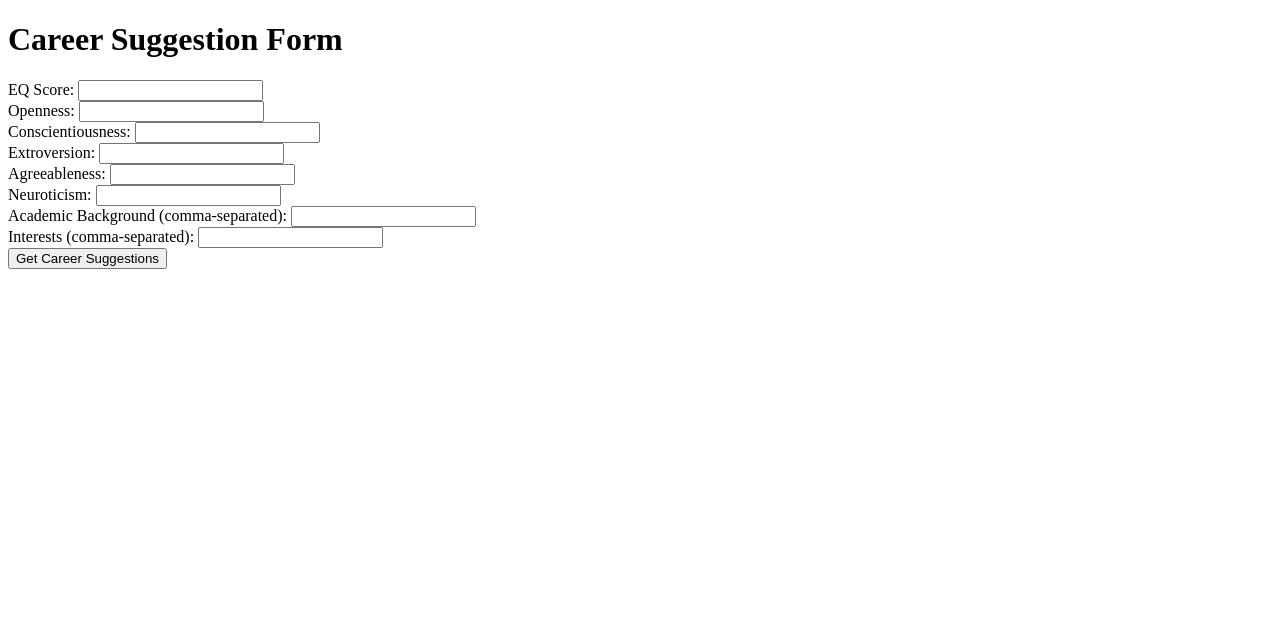
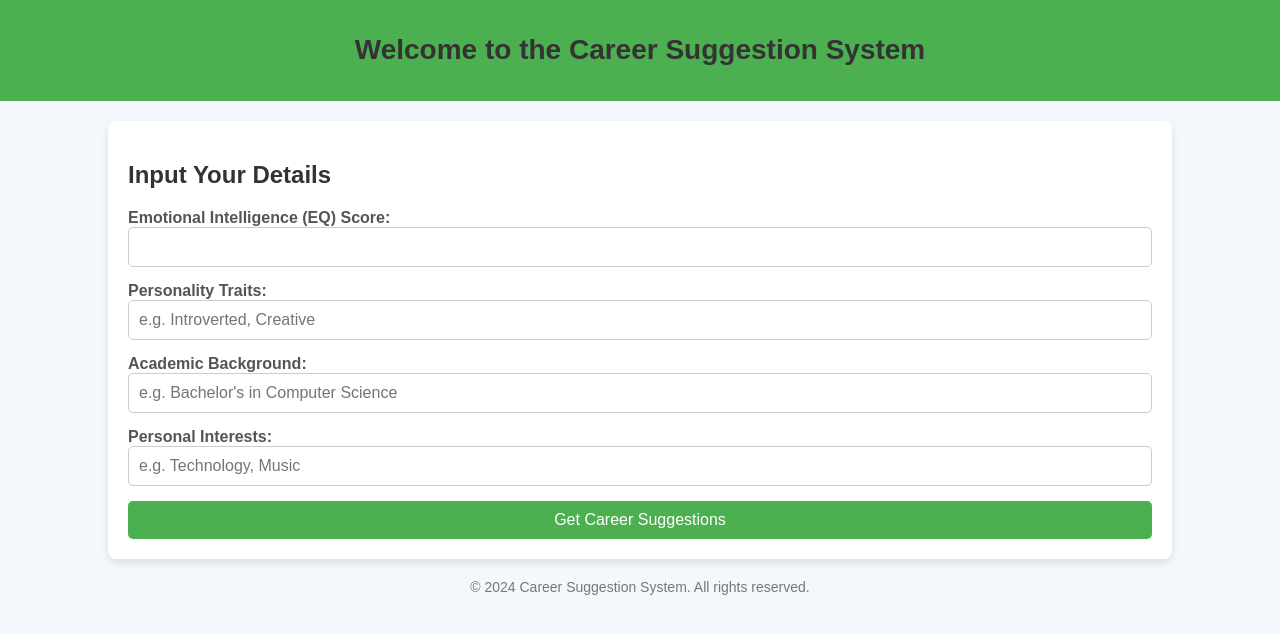
Before and after one commit to Juliusmidega3/carear-suggestions, a Django app: template templates/index.html in a window 1280 px wide. Shown: the top 634 px of the page. Run offline with Django 5.2, Linux system fonts and the light colour scheme; the template is opened without the code that fills it, so the values that code supplies are empty.

Commit message:
3rd commit

```diff
--- a/career_suggestion/urls.py
+++ b/career_suggestion/urls.py
@@ -1,8 +1,11 @@
 # career_suggestion/urls.py
+
 from django.contrib import admin
-from django.urls import path, include
+from django.urls import include, path
+from django.views.generic import RedirectView
 
 urlpatterns = [
     path('admin/', admin.site.urls),
-    path('', include('recommendations.urls')),  # Include app URLs
+    path('', RedirectView.as_view(url='recommendations/', permanent=False)),  # Redirect root URL
+    path('recommendations/', include('recommendations.urls')),
 ]
--- a/recommendations/urls.py
+++ b/recommendations/urls.py
@@ -1,6 +1,9 @@
 # recommendations/urls.py
+
 from django.urls import path
 from . import views
+
+app_name = 'recommendations'  # Ensure this is defined
 
 urlpatterns = [
     path('', views.index, name='index'),
--- a/recommendations/views.py
+++ b/recommendations/views.py
@@ -17,7 +17,7 @@ career_data = pd.DataFrame({
 })
 
 def index(request):
-    return render(request, 'recommendations/index.html')
+    return render(request, 'index.html')
 
 def get_recommendations(request):
     if request.method == 'POST':
@@ -45,6 +45,6 @@ def get_recommendations(request):
         recommendations = recommend_careers(user_data, career_data)
 
         # Pass recommendations to results page
-        return render(request, 'recommendations/results.html', {'careers': recommendations})
+        return render(request, 'results.html', {'careers': recommendations})
 
-    return render(request, 'recommendations/index.html')
+    return render(request, 'index.html')
--- a/templates/index.html
+++ b/templates/index.html
@@ -1,39 +1,110 @@
-<!-- recommendations/templates/recommendations/index.html -->
 <!DOCTYPE html>
 <html lang="en">
 <head>
     <meta charset="UTF-8">
+    <meta name="viewport" content="width=device-width, initial-scale=1.0">
     <title>Career Suggestion System</title>
+    <style>
+        body {
+            font-family: 'Arial', sans-serif;
+            background-color: #f4f7fc;
+            margin: 0;
+            padding: 0;
+            color: #333;
+        }
+        header {
+            background-color: #4CAF50;
+            color: white;
+            padding: 15px;
+            text-align: center;
+        }
+        .container {
+            width: 80%;
+            margin: 20px auto;
+            padding: 20px;
+            background-color: white;
+            border-radius: 8px;
+            box-shadow: 0 4px 8px rgba(0, 0, 0, 0.1);
+        }
+        h1 {
+            font-size: 28px;
+            margin-bottom: 20px;
+            color: #333;
+        }
+        form {
+            display: flex;
+            flex-direction: column;
+        }
+        .form-group {
+            margin-bottom: 15px;
+        }
+        label {
+            margin-bottom: 5px;
+            font-weight: bold;
+            color: #555;
+        }
+        input[type="text"], input[type="number"], select {
+            padding: 10px;
+            border: 1px solid #ccc;
+            border-radius: 5px;
+            font-size: 16px;
+            width: 100%;
+            box-sizing: border-box;
+        }
+        input[type="submit"] {
+            padding: 10px 15px;
+            background-color: #4CAF50;
+            color: white;
+            border: none;
+            border-radius: 5px;
+            font-size: 16px;
+            cursor: pointer;
+            transition: background-color 0.3s;
+        }
+        input[type="submit"]:hover {
+            background-color: #45a049;
+        }
+        footer {
+            text-align: center;
+            margin-top: 20px;
+            font-size: 14px;
+            color: #777;
+        }
+    </style>
 </head>
 <body>
-    <h1>Career Suggestion Form</h1>
-    <form action="{% url 'get_recommendations' %}" method="post">
-        {% csrf_token %}
-        <label for="eq_score">EQ Score:</label>
-        <input type="number" name="eq_score" required><br>
 
-        <label for="openness">Openness:</label>
-        <input type="number" name="openness" required><br>
+    <header>
+        <h1>Welcome to the Career Suggestion System</h1>
+    </header>
 
-        <label for="conscientiousness">Conscientiousness:</label>
-        <input type="number" name="conscientiousness" required><br>
+    <div class="container">
+        <h2>Input Your Details</h2>
+        <form method="POST" action="{% url 'recommendations:get_recommendations' %}">
+            {% csrf_token %}
+            <div class="form-group">
+                <label for="eq_score">Emotional Intelligence (EQ) Score:</label>
+                <input type="number" id="eq_score" name="eq_score" required>
+            </div>
+            <div class="form-group">
+                <label for="personality_traits">Personality Traits:</label>
+                <input type="text" id="personality_traits" name="personality_traits" required placeholder="e.g. Introverted, Creative">
+            </div>
+            <div class="form-group">
+                <label for="academic_background">Academic Background:</label>
+                <input type="text" id="academic_background" name="academic_background" required placeholder="e.g. Bachelor's in Computer Science">
+            </div>
+            <div class="form-group">
+                <label for="personal_interests">Personal Interests:</label>
+                <input type="text" id="personal_interests" name="personal_interests" required placeholder="e.g. Technology, Music">
+            </div>
+            <input type="submit" value="Get Career Suggestions">
+        </form>
+    </div>
 
-        <label for="extroversion">Extroversion:</label>
-        <input type="number" name="extroversion" required><br>
+    <footer>
+        <p>&copy; 2024 Career Suggestion System. All rights reserved.</p>
+    </footer>
 
-        <label for="agreeableness">Agreeableness:</label>
-        <input type="number" name="agreeableness" required><br>
-
-        <label for="neuroticism">Neuroticism:</label>
-        <input type="number" name="neuroticism" required><br>
-
-        <label for="academic_background">Academic Background (comma-separated):</label>
-        <input type="text" name="academic_background" required><br>
-
-        <label for="interests">Interests (comma-separated):</label>
-        <input type="text" name="interests" required><br>
-
-        <button type="submit">Get Career Suggestions</button>
-    </form>
 </body>
 </html>
```
Also changed, not shown: templates/results.html (+87 -8 lines), db.sqlite3 (added).
